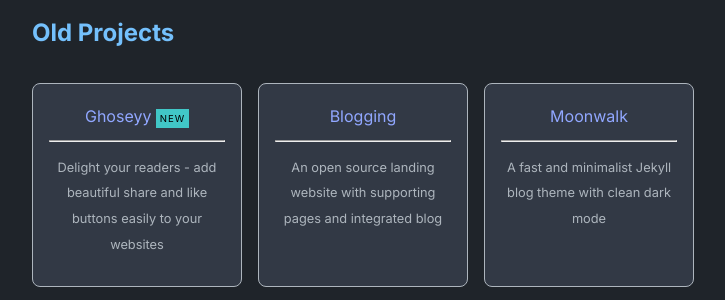
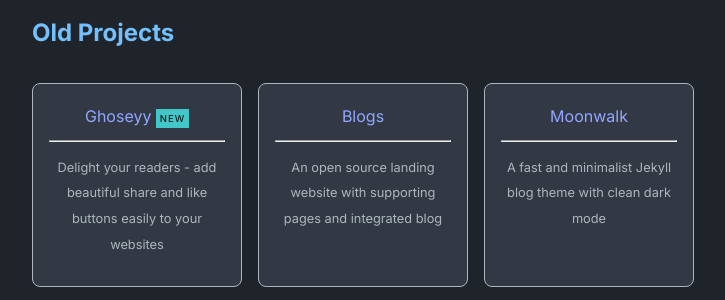
Before and after one commit to ghoseyy/my_blog, a Jekyll site: the page built from index.md, in a window 1280 px wide. Shown: the part 791-1091 px from the top of the page, without its empty margins (248-973 px from the left). Built offline with Jekyll 4.4.1, drawn with Linux system fonts in a browser that asks for light colours.

Commit message:
changes on home.yml

```diff
--- a/_data/home.yml
+++ b/_data/home.yml
@@ -42,7 +42,7 @@
     desc: Delight your readers - add beautiful share and like buttons easily to your websites
     highlight: NEW
 
-  - title: Blogging
+  - title: Blogs
     url: https://bimalchhetry.blogspot.com/
     desc: An open source landing website with supporting pages and integrated blog
 
```
